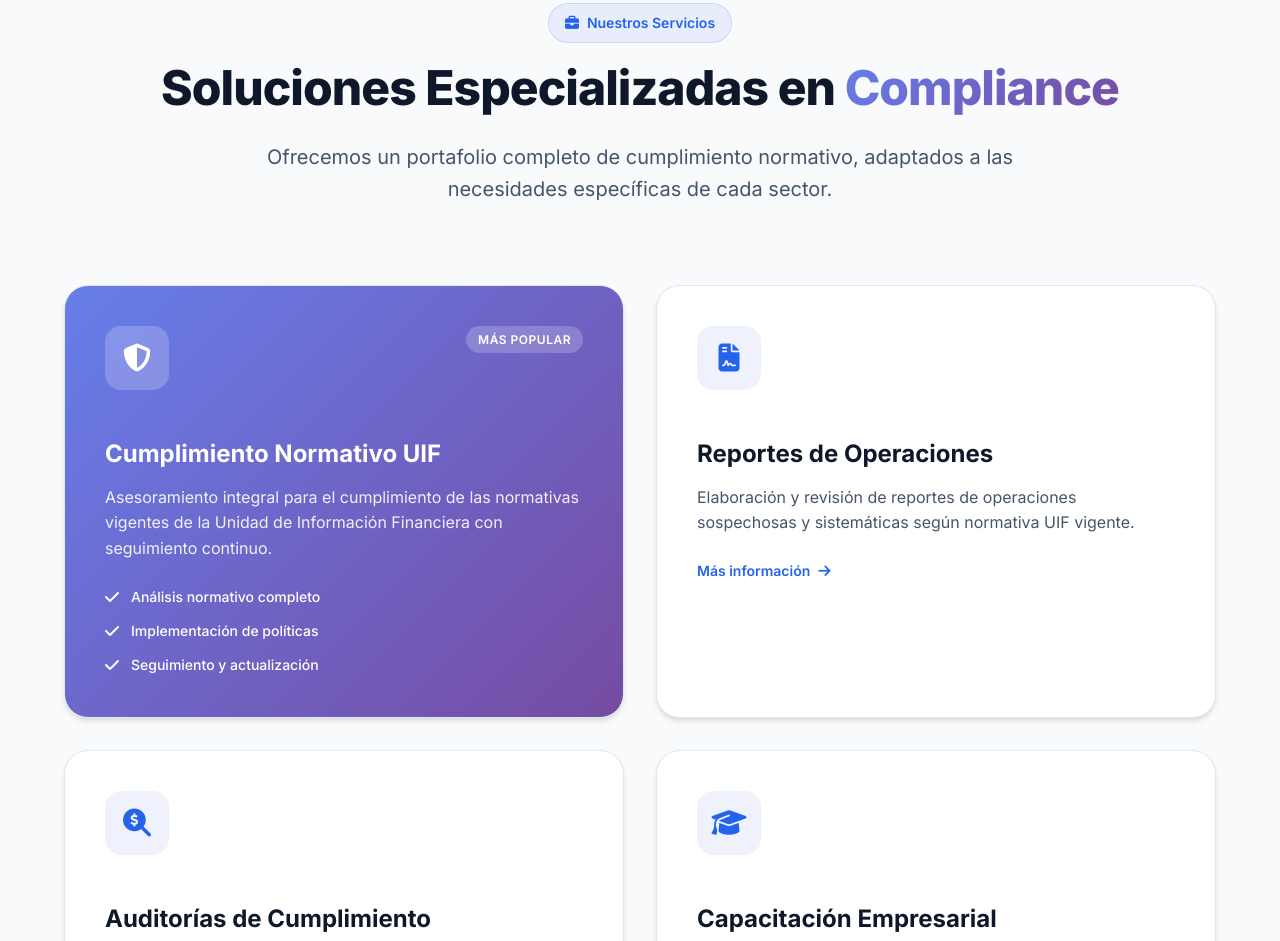
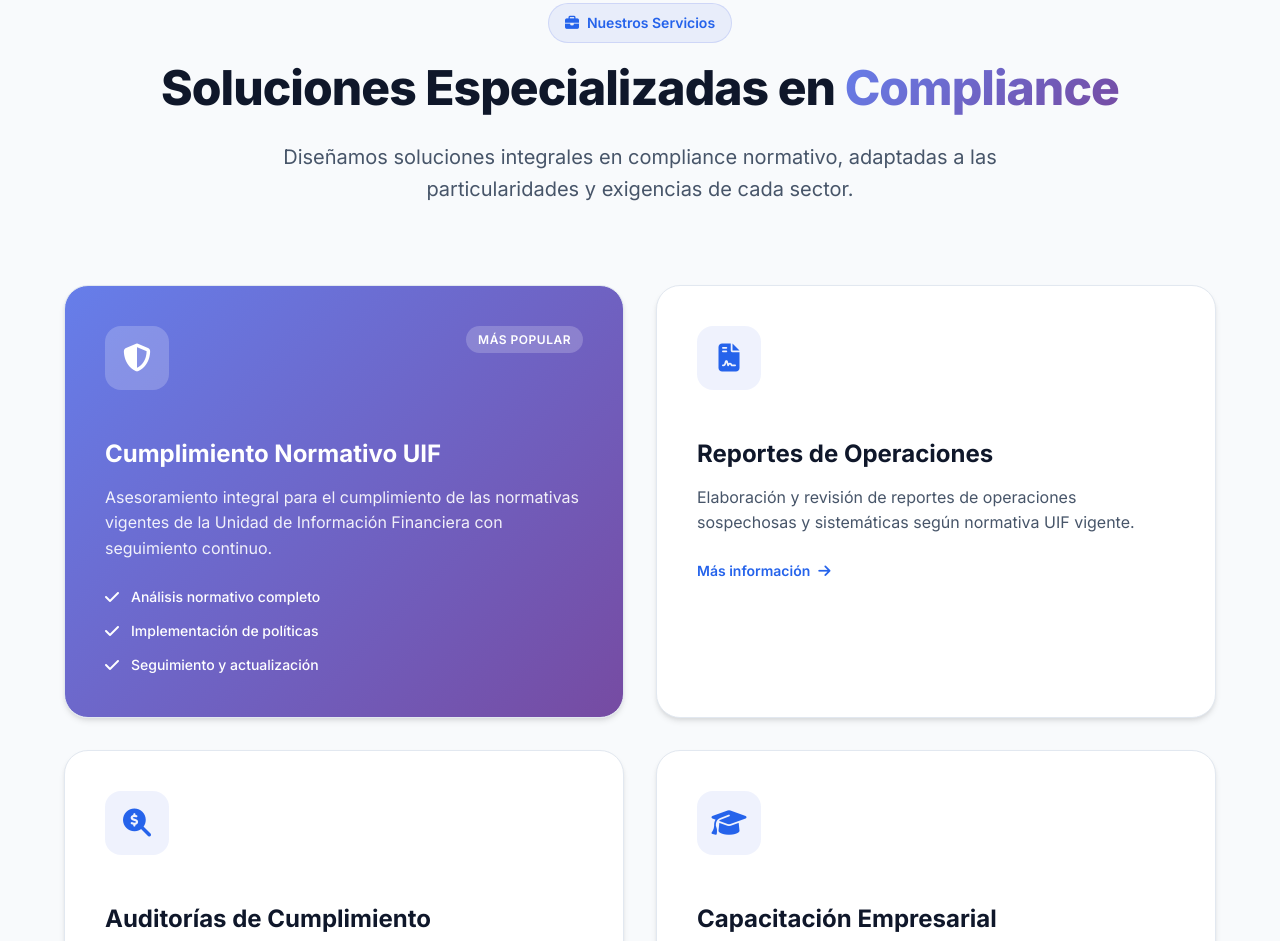
Before and after one commit to joaofranci/NexoCompliance-3, a website: page index.html in a window 1280 px wide. Shown: the part 1062-2003 px from the top of the page. Drawn offline with Linux system fonts and the light colour scheme.

Commit message:
Update index.html

```diff
--- a/index.html
+++ b/index.html
@@ -183,7 +183,7 @@
                 </div>
                 <h2 class="section-title">Soluciones Especializadas en <span class="text-gradient">Compliance</span></h2>
                 <p class="section-description">
-                    Ofrecemos un portafolio completo de cumplimiento normativo, adaptados a las necesidades específicas de cada sector.
+                    Diseñamos soluciones integrales en compliance normativo, adaptadas a las particularidades y exigencias de cada sector.
                 </p>
             </div>
 
```
